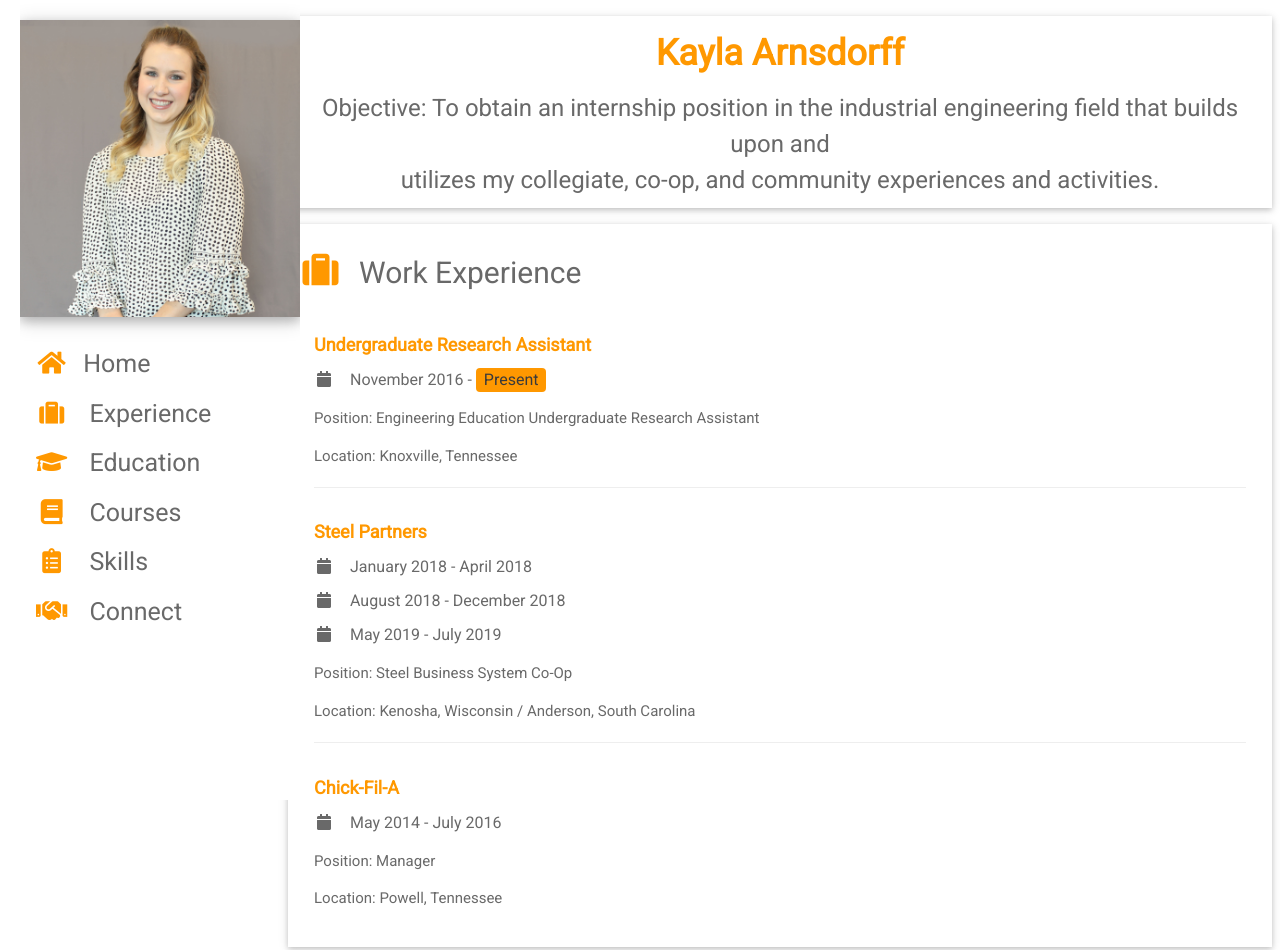
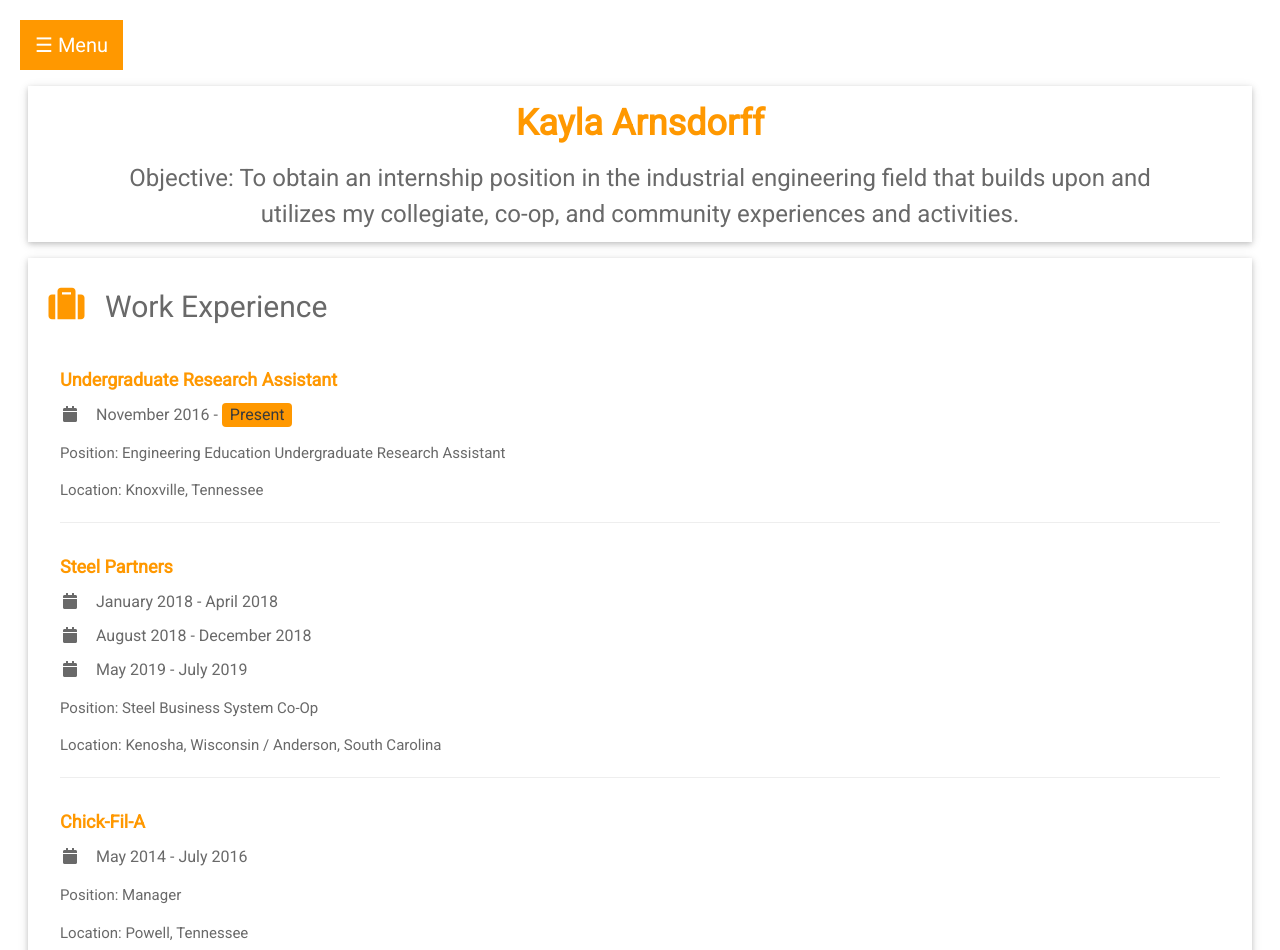
Before and after one commit to karnsdor/KaylaArnsdorff, a plain HTML site: page index.html in a window 1280 px wide. Shown: the top 950 px of the page. Drawn offline with nearby package versions, Linux system fonts and the light colour scheme.

Commit message:
Add files via upload

```diff
--- a/index.html
+++ b/index.html
@@ -1,5 +1,6 @@
 <!DOCTYPE html>
 <html>
+<head>
 <title>Kayla Arnsdorff</title>
 <meta charset="UTF-8">
 <meta name="viewport" content="width=device-width, initial-scale=1">
@@ -14,46 +15,66 @@
         font-family: "Roboto", sans-serif; color: dimgray
     }
 
-/* The sidebar menu */
-.sidenav {
-  height: 100%; /* Full-height: remove this if you want "auto" height */
-  width: 280px; /* Set the width of the sidebar */
-  position: fixed; /* Fixed Sidebar (stay in place on scroll) */
-  z-index: 1; /* Stay on top */
-  top: 0; /* Stay at the top */
-  left: 20px;
-  background-color: white; /* Color */
-  overflow-x: hidden; /* Disable horizontal scroll */
-  padding-top: 20px;
+/* Side Bar */
+.sidebar {
+  height: 100%;
+  width: 0;
+  position: fixed;
+  z-index: 1;
+  top: 0;
+  left: 0;
+  background-color: white;
+  overflow-x: hidden;
+  transition: 0.5s;
+  padding-top: 60px;
 }
 
-/* The navigation menu links */
-.sidenav a {
-  padding: 6px 8px 6px 16px;
+.sidebar a {
+  padding: 8px 8px 8px 32px;
   text-decoration: none;
-  text-align:left;
   font-size: 25px;
-  color: dimgrey;
+  color: dimgray;
   display: block;
+  transition: 0.3s;
 }
 
-/* When you mouse over the navigation links, change their color */
-.sidenav a:hover {
+.sidebar a:hover {
   color: #ff9800;
 }
 
-/* Style page content */
-.main {
-  margin-left: 280px; /* Same as the width of the sidebar */
-  padding: 0px 10px;
+.sidebar .closebtn {
+  position: absolute;
+  top: 0;
+  right: 25px;
+  font-size: 36px;
+  margin-left: 50px;
 }
 
-/* On smaller screens, where height is less than 450px, change the style of the sidebar (less padding and a smaller font size) */
-@media screen and (max-height: 450px) {
-  .sidenav {padding-top: 15px;}
-  .sidenav a {font-size: 18px;}
+.openbtn {
+  font-size: 20px;
+  cursor: pointer;
+  background-color: #ff9800;
+  color: white;
+  padding: 10px 15px;
+  border: none;
 }
 
+.openbtn:hover {
+  background-color: #ff9800;
+}
+
+#main {
+  transition: margin-left .5s; /* If you want a transition effect */
+  padding: 20px;
+}
+
+/* On smaller screens, where height is less than 450px, change the style of the sidenav (less padding and a smaller font size) */
+@media screen and (max-height: 450px) {
+  .sidebar {padding-top: 15px;}
+  .sidebar a {font-size: 18px;}
+}
+
+/* Dots in Skills Section */
 .dot {
   height: 14px;
   width: 14px;
@@ -78,8 +99,44 @@
   display: inline-block;
 }
 
+/* Sticky button */
+div.sticky {
+  position: -webkit-sticky;
+  position: sticky;
+  top: 6px;
+}
+
 </style>
+</head>
 <body>
+
+<!-- Side Bar -->
+<div id="mySidebar" class="sidebar">
+    <a href="javascript:void(0)" class="closebtn" onclick="closeNav()">×</a>
+    <a href="#home"> <i class="fas fa-home fa-fw w3-margin-right w3-text-orange"></i>Home</a>
+    <a href="#experience"> <i class="fa fa-suitcase fa-fw w3-margin-right w3-text-orange"></i> Experience</a>
+    <a href="#education"> <i class="fas fa-graduation-cap fa-fw w3-margin-right w3-text-orange"></i> Education</a>
+    <a href="#courses"> <i class="fa fa-book fa-fw w3-margin-right w3-text-orange"></i> Courses</a>
+    <a href="#skills"> <i class="fas fa-clipboard-list fa-fw w3-margin-right w3 w3-text-orange"></i> Skills</a>
+    <a href="#connect"> <i class="fas fa-handshake fa-fw w3-margin-right w3-text-orange"></i> Connect</a>
+</div>
+
+<div id="main">
+    <div class="sticky">
+        <button class="openbtn" onclick="openNav()">&#9776; Menu</button>
+    </div>
+
+<script>
+    function openNav() {
+    document.getElementById("mySidebar").style.width = "250px";
+    document.getElementById("main").style.marginLeft = "250px";
+    }
+
+    function closeNav() {
+    document.getElementById("mySidebar").style.width = "0";
+    document.getElementById("main").style.marginLeft= "0";
+    }
+</script>
 
 <!-- Page Container -->
 <div class="w3-content w3-margin-top" style="max-width:1400px;">
@@ -87,15 +144,15 @@
 <!-- The Grid -->
 <div class="w3-row-padding">
 
-<!-- Side Bar -->
+<!-- Side Bar
 <div class="sidenav">
-    <!-- Picture -->
+    <!-- Picture
     <div class="w3-white w3-card-4">
         <div class="w3-display-container">
             <img src="ArnsdorffPhoto.JPG" style="width:100%" alt="Avatar">
         </div>
     </div>
-    <!-- Links -->
+    <!-- Links
     <br>
     <a href="#home"> <i class="fas fa-home fa-fw w3-margin-right w3-text-orange"></i>Home</a>
     <a href="#experience"> <i class="fa fa-suitcase fa-fw w3-margin-right w3-text-orange"></i> Experience</a>
@@ -104,7 +161,7 @@
     <a href="#skills"> <i class="fas fa-clipboard-list fa-fw w3-margin-right w3 w3-text-orange"></i> Skills</a>
     <a href="#connect"> <i class="fas fa-handshake fa-fw w3-margin-right w3-text-orange"></i> Connect</a>
 </div>
-
+-->
 <!-- Header Section -->
 <div class="main w3-container w3-card w3-white w3-margin-bottom" id="home">
     <h1 class="w3-text-orange w3-center"><b>Kayla Arnsdorff</b></h1>
@@ -241,6 +298,9 @@
 <!-- End Page Container -->
 </div>
 
+<!-- End main section (pushes content with open menu) -->
+</div>
+
 <!-- Footer -->
 <footer class="w3-container w3-orange w3-center w3-margin-top">
     <br>
```
